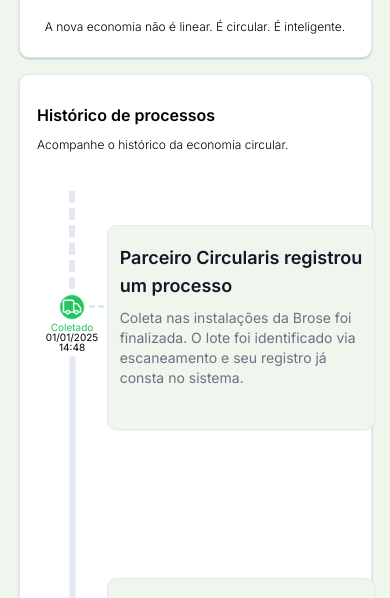
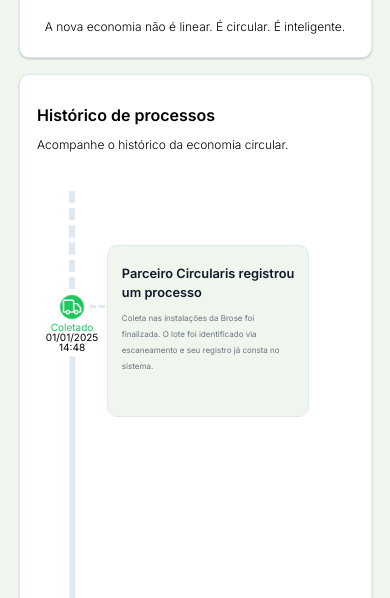
Before and after one commit to VictorEzaki/page_user_ciclobox, a plain HTML site: page index.html in a window 390 px wide. Shown: the part 166-764 px from the top of the page. Drawn offline with Linux system fonts and the light colour scheme.

Commit message:
fix: cards no mobile

```diff
--- a/src/styles/box-2.css
+++ b/src/styles/box-2.css
@@ -1,4 +1,4 @@
-#box-timeline{
+#box-timeline {
     display: flex;
     flex-direction: column;
     align-items: center;
@@ -8,25 +8,25 @@
     padding-bottom: 2rem;
 }
 
-.title-history{
+.title-history {
     display: flex;
     flex-direction: column;
     gap: 1rem;
     width: 90%;
 }
 
-.title-history > h2 {
+.title-history>h2 {
     font-size: 18;
     font-weight: 600;
 }
 
-.container-timeline{
+.container-timeline {
     width: 90%;
     display: flex;
     /* height: 1705px; */
 }
 
-#subtitle-history{
+#subtitle-history {
     font-size: 12px;
     font-weight: 300;
 }
@@ -35,7 +35,7 @@
 
 /* Container icons */
 
-.timeline{
+.timeline {
     position: relative;
     display: flex;
     flex-direction: column;
@@ -43,7 +43,7 @@
     justify-content: space-around;
 }
 
-.container-cards{
+.container-cards {
     position: relative;
     display: flex;
     flex-direction: column;
@@ -52,7 +52,7 @@
 }
 
 
-.icons{
+.icons {
     display: flex;
     flex-direction: column;
     width: 70px;
@@ -60,7 +60,7 @@
     align-items: center;
 }
 
-#first::before{
+#first::before {
     content: '';
     box-sizing: border-box;
     height: 0px;
@@ -70,7 +70,8 @@
     position: absolute;
     bottom: 94.6%;
 }
-#icon-2::before{
+
+#icon-2::before {
     content: '';
     box-sizing: border-box;
     height: 0px;
@@ -80,7 +81,8 @@
     position: absolute;
     bottom: 79.7%;
 }
-#icon-3::before{
+
+#icon-3::before {
     content: '';
     box-sizing: border-box;
     height: 0px;
@@ -90,7 +92,8 @@
     position: absolute;
     bottom: 59.7%;
 }
-#icon-4::before{
+
+#icon-4::before {
     content: '';
     box-sizing: border-box;
     height: 0px;
@@ -100,7 +103,8 @@
     position: absolute;
     bottom: 39.7%;
 }
-#icon-4::after{
+
+#icon-4::after {
     content: '';
     box-sizing: border-box;
     height: 0px;
@@ -110,7 +114,8 @@
     position: absolute;
     bottom: 19.7%;
 }
-#last::after{
+
+#last::after {
     content: '';
     box-sizing: border-box;
     height: 0px;
@@ -121,16 +126,16 @@
     bottom: 5%;
 }
 
-.icons > img{
+.icons>img {
     width: 30px;
     height: 30px;
 }
 
-.icons > span{
+.icons>span {
     font-size: 10px;
 }
 
-.status{
+.status {
     color: var(--status-color);
 }
 
@@ -138,9 +143,8 @@
 
 /* Container cards */
 
-.cards{
-    min-width: 248px;
-    width: 95%;
+.cards {
+    width: 300px;
     height: auto;
     padding-bottom: 1.5rem;
     display: flex;
@@ -155,7 +159,7 @@
 
 /* pontilhados ao lado dos cards */
 
-#card-1::before{
+#card-1::before {
     content: '';
     box-sizing: border-box;
     height: 0px;
@@ -165,7 +169,8 @@
     bottom: 90.8%;
     right: 101%;
 }
-#card-2::before{
+
+#card-2::before {
     content: '';
     box-sizing: border-box;
     height: 0px;
@@ -175,7 +180,8 @@
     bottom: 70.8%;
     right: 101%;
 }
-#card-3::before{
+
+#card-3::before {
     content: '';
     box-sizing: border-box;
     height: 0px;
@@ -185,7 +191,8 @@
     bottom: 50.8%;
     right: 101%;
 }
-#card-4::before{
+
+#card-4::before {
     content: '';
     box-sizing: border-box;
     height: 0px;
@@ -195,7 +202,8 @@
     bottom: 30.8%;
     right: 101%;
 }
-#card-5::before{
+
+#card-5::before {
     content: '';
     box-sizing: border-box;
     height: 0px;
@@ -209,23 +217,56 @@
 
 /* Redimensionamento das imagens */
 
-#img-1{
+#img-1 {
     width: 200px;
     height: auto;
 }
-#img-2{
+
+#img-2 {
     width: 131px;
     height: auto;
 }
-#img-3{
+
+#img-3 {
     width: 110px;
     height: auto;
 }
-#img-4{
+
+#img-4 {
     width: 129px;
     height: auto;
 }
-#img-5{
+
+#img-5 {
     width: 150px;
     height: auto;
 }
+
+
+@media (max-width: 420px) {
+    .cards {
+        width: 200px;
+    }
+
+    .title {
+        color: #111827;
+        font-size: 0.8rem;
+        line-height: 1.2rem;
+        font-weight: 600;
+    }
+
+    .desc {
+        width: 100%;
+        margin-top: 0.5rem;
+        color: #6B7280;
+        font-size: 0.5rem;
+        line-height: 1rem;
+        overflow-wrap: break-word;
+    }
+}
+
+@media (max-width: 344px) {
+    .cards {
+        width: 100%;
+    }
+}
--- a/src/styles/index.css
+++ b/src/styles/index.css
@@ -35,14 +35,6 @@ body{
     box-shadow: 0px 1px 2px 0px hsla(0, 0%, 0%, 0.226);
 }
 
-.card {
-  max-width: 300px;
-  border-radius: 0.5rem;
-  background-color: #fff;
-  box-shadow: 0 1px 2px 0 rgba(0, 0, 0, 0.05);
-  border: 1px solid transparent;
-}
-
 .card a {
   text-decoration: none
 }
@@ -51,29 +43,22 @@ body{
   padding: 1.1rem;
 }
 
-.image {
-  object-fit: cover;
+.title {
   width: 100%;
-  height: 150px;
-  border-top-left-radius: 10px;
-  border-top-right-radius: 10px;
-  background-image: url('./../assets/img_box_1.png');
-  background-repeat: no-repeat;
-  background-size: cover;
-}
-
-.title {
   color: #111827;
   font-size: 1.125rem;
   line-height: 1.75rem;
   font-weight: 600;
+  overflow-wrap: break-word;
 }
 
 .desc {
+  width: 100%;
   margin-top: 0.5rem;
   color: #6B7280;
   font-size: 0.875rem;
   line-height: 1.25rem;
+  overflow-wrap: break-word;
 }
 
 .action {
```
